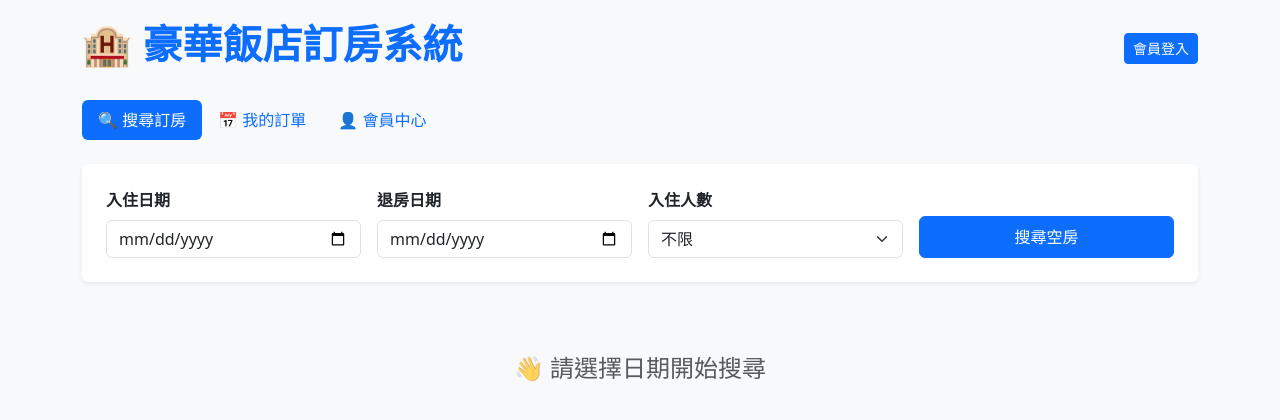
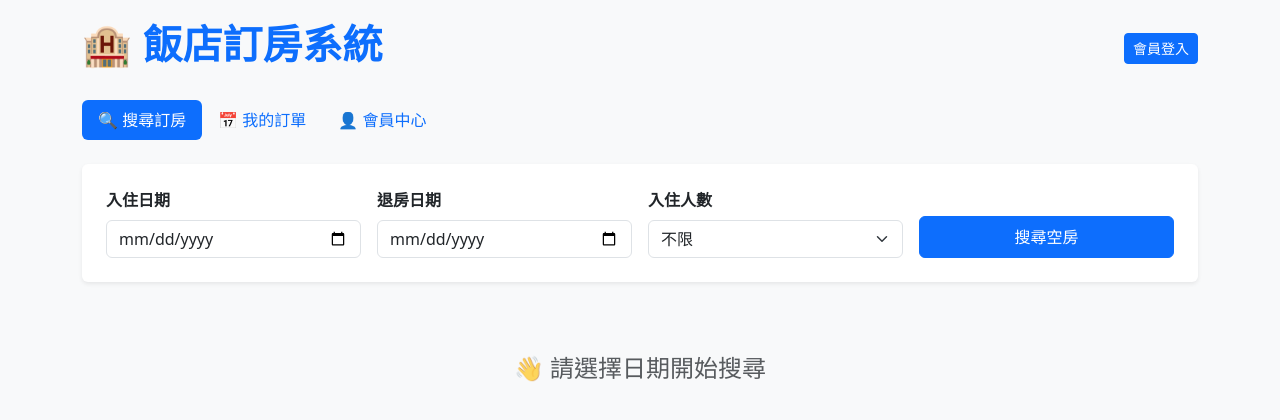
Before and after one commit to ch9365/hotel-booking-db, a Flask app: page / in a window 1280 px wide. Shown: the top 420 px of the page. Run offline with Flask 3, Linux system fonts and the light colour scheme; some libraries are stand-ins or nearby versions.

Commit message:
little change

```diff
--- a/templates/index.html
+++ b/templates/index.html
@@ -17,7 +17,7 @@
     <div class="container">
         <!-- 頂部 -->
         <div class="d-flex justify-content-between align-items-center mb-4">
-            <h1 class="fw-bold text-primary">🏨 豪華飯店訂房系統</h1>
+            <h1 class="fw-bold text-primary">🏨 飯店訂房系統</h1>
             <div id="userArea"></div>
         </div>
 
```
